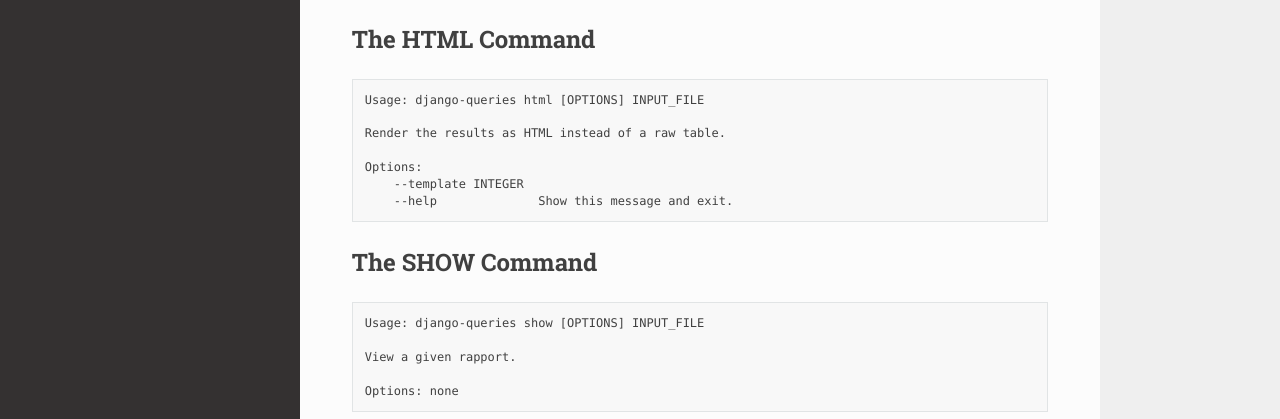
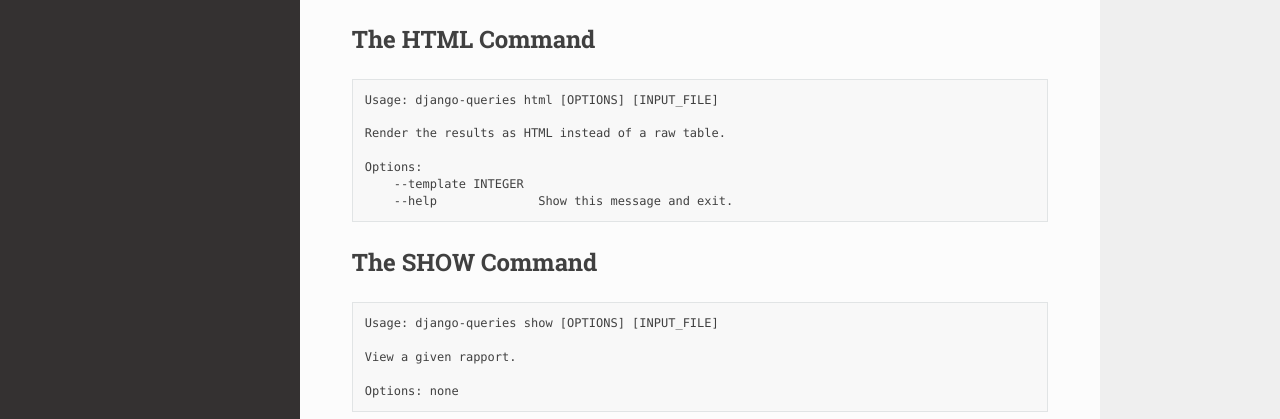
Before and after one commit to NyanKiyoshi/pytest-django-queries, a Sphinx documentation site: the page built from docs/usage.rst, in a window 1280 px wide and 956 px high. Shown: the part 355-774 px from the top of the window. Built offline with Sphinx 7.4.7 and the Read the Docs theme 2.0.0, drawn with Linux system fonts in a browser that asks for light colours.

```diff
--- a/docs/index.rst
+++ b/docs/index.rst
@@ -53,7 +53,7 @@ Quick Start
         | module3 |                         |
         +---------+-------------------------+
 
-4. Or for a nicer presentation, use ``django-queries html > results.txt`` to export the results as HTML.ś See `this example <./html_export_results.html>`_ for a demo!
+4. Or for a nicer presentation, use ``django-queries html > results.txt`` to export the results as HTML. See `this example <./html_export_results.html>`_ for a demo!
 
     .. image:: _static/html_export_results.png
         :width: 500 px
--- a/docs/usage.rst
+++ b/docs/usage.rst
@@ -20,7 +20,7 @@ The HTML Command
 
 .. code-block:: text
 
-    Usage: django-queries html [OPTIONS] INPUT_FILE
+    Usage: django-queries html [OPTIONS] [INPUT_FILE]
 
     Render the results as HTML instead of a raw table.
 
@@ -34,7 +34,7 @@ The SHOW Command
 
 .. code-block:: text
 
-    Usage: django-queries show [OPTIONS] INPUT_FILE
+    Usage: django-queries show [OPTIONS] [INPUT_FILE]
 
     View a given rapport.
 
--- a/requirements.txt
+++ b/requirements.txt
@@ -4,5 +4,5 @@ django   ; python_version >= '3.0'
 
 # Cli dependencies
 Click
-beautifultable
+beautifultable==0.7.0
 jinja2
```
Also changed, not shown: README.md (+2 -2 lines), 3 other files.
